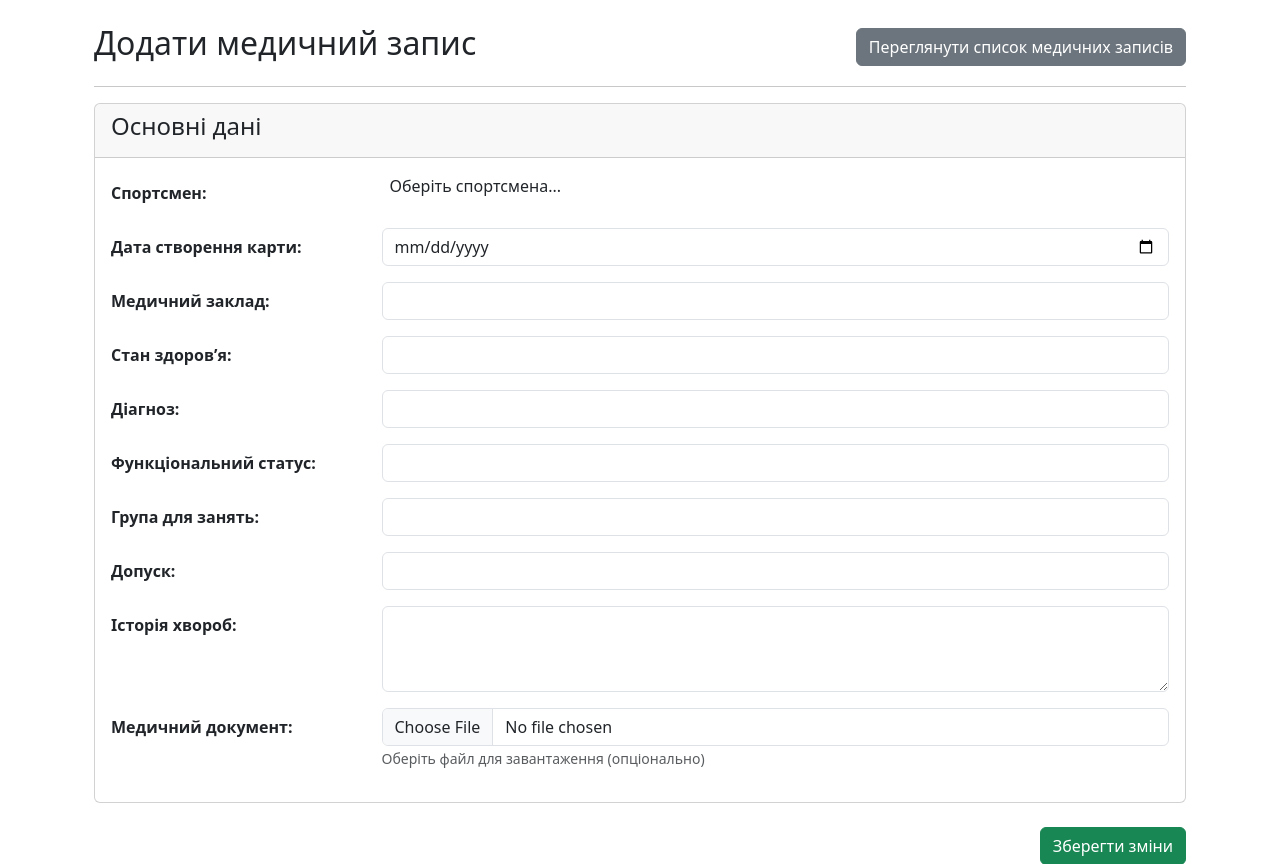
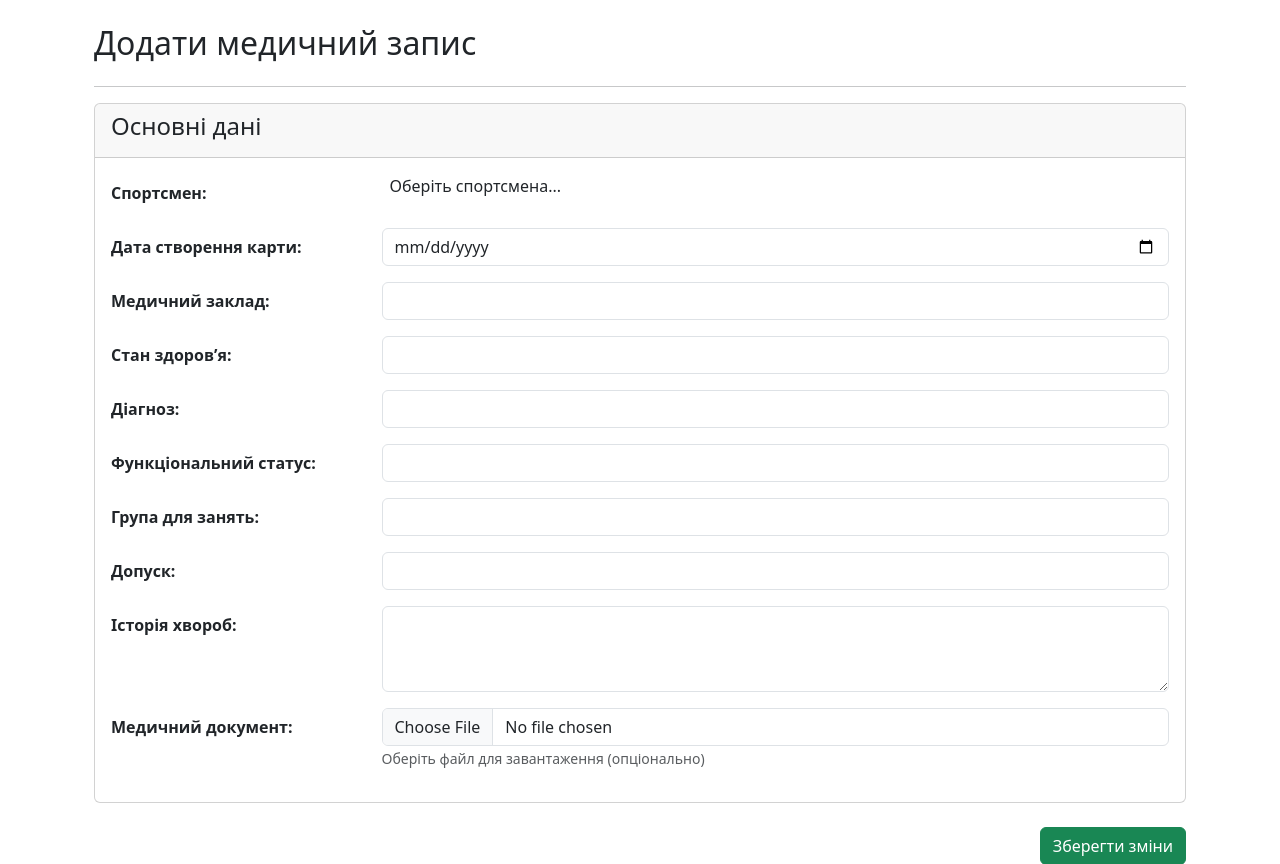
Before and after one commit to YevhenKhomenko/sport-health-accounting, a Django app: template accounting/templates/accounting/medicalrecord_create.html in a window 1280 px wide. Shown: the part 56-920 px from the top of the page. Run offline with Django 5.2, Linux system fonts and the light colour scheme; the template is opened without the code that fills it: values that come from a table or form of the project are taken from there, others are empty; some libraries are stand-ins or nearby versions.

Commit message:
removed med rec list button from create form

```diff
--- a/accounting/templates/accounting/medicalrecord_create.html
+++ b/accounting/templates/accounting/medicalrecord_create.html
@@ -7,8 +7,6 @@
     <h2>Додати медичний запис</h2>
     {% if object %}
       <a href="{% url 'medicalrecord_detail' object.pk %}" class="btn btn-secondary">Переглянути деталі</a>
-    {% else %}
-      <a href="{% url 'medicalrecord_list' %}" class="btn btn-secondary">Переглянути список медичних записів</a>
     {% endif %}
   </div>
   <hr>
```
